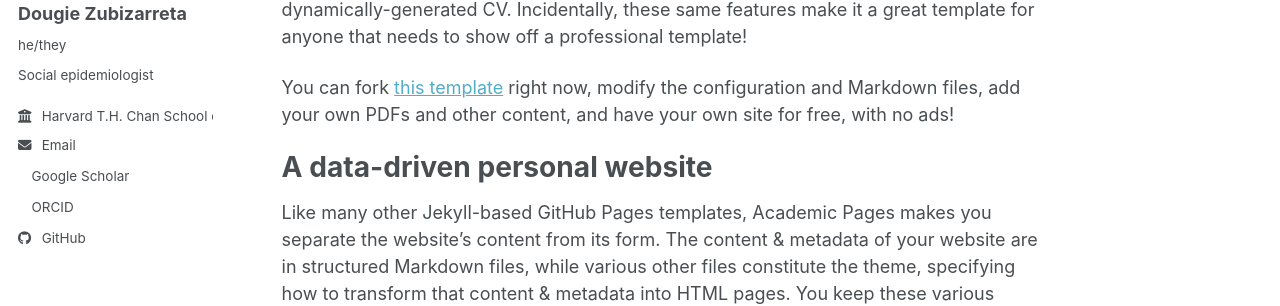
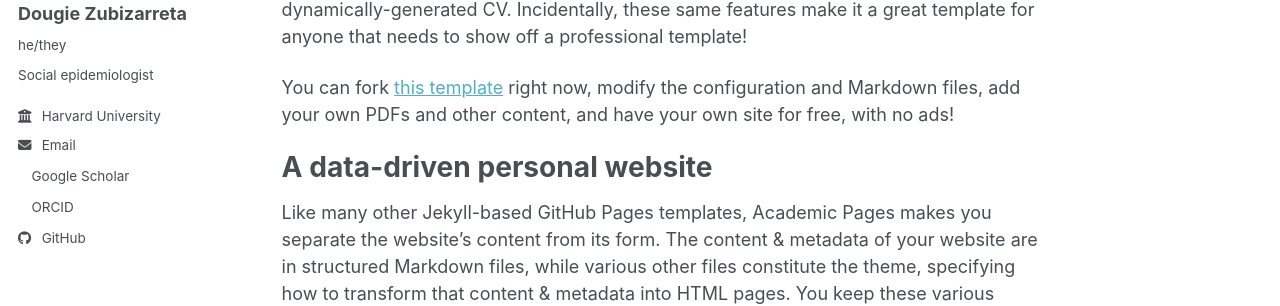
Before and after one commit to dougie-zubizarreta/dougie-zubizarreta.github.io, a Jekyll site: the page built from _pages/about.md, in a window 1280 px wide. Shown: the part 337-643 px from the top of the page. Built offline with Jekyll 4.4.1, drawn with Linux system fonts in a browser that asks for light colours; a style sheet for code colours, icons or effects is not loaded.

Commit message:
Update _config.yml

```diff
--- a/_config.yml
+++ b/_config.yml
@@ -28,7 +28,7 @@ author:
   pronouns         : "he/they"
   bio              : "Social epidemiologist"
   location         : #"Earth"
-  employer         : "Harvard T.H. Chan School of Public Health"
+  employer         : "Harvard University"
   uri              : # URL
   email            : "dzubizarreta@hsph.harvard.edu"
 
```
